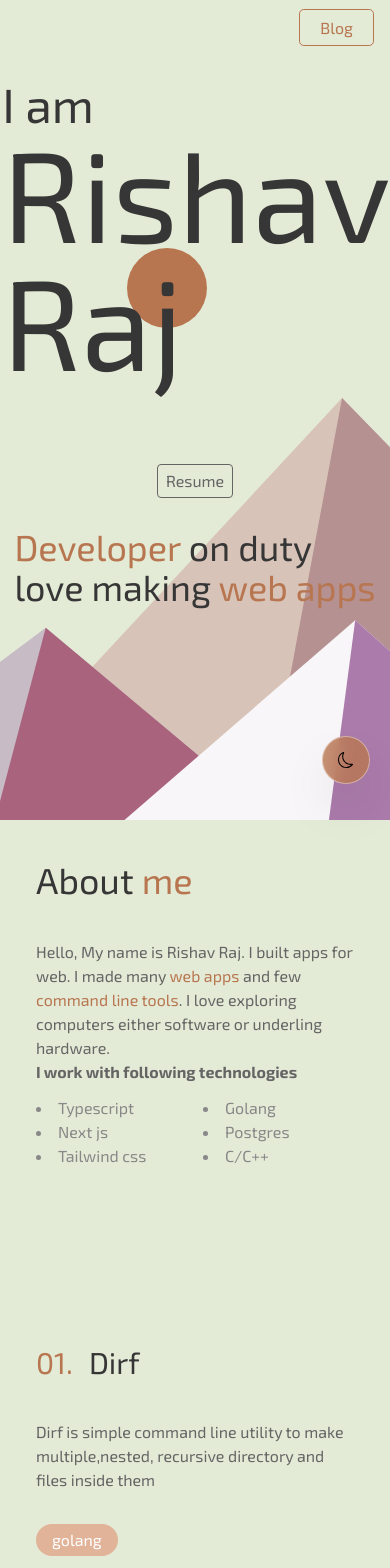
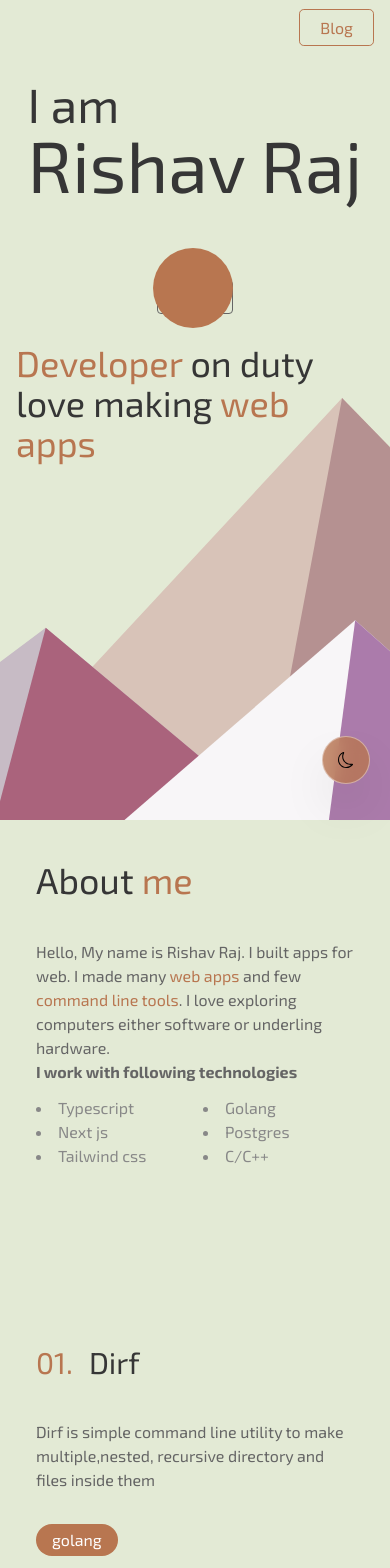
Before and after one commit to rishavmngo/Portfolio-blog-nextjs, a Next.js app: page / in a window 390 px wide. Shown: the part 40-1608 px from the top of the page. Built offline with nearby package versions, Linux system fonts and the light colour scheme.

Commit message:
adding resume button and fix styling

```diff
--- a/app/blog/page.tsx
+++ b/app/blog/page.tsx
@@ -2,12 +2,16 @@ import React from "react";
 import "./style.css";
 import BlogPreview from "@/components/blogPreview.component";
 import { getPostData } from "@/lib/posts";
+import Link from "next/link";
 
 export default function Blog() {
     const posts = getPostData();
     return (
         <main className="pt-10 dark:bg-[#1A1D20]">
             <section className="min-h-screen max-w-[900px] border  border-2 border-white/10 flex-1 bg-white rounded-xl drop-shadow-xl m-auto p-10 flex flex-col items-center bg-[#E3EAD5] dark:bg-[#181B1E] transition-bg">
+                <Link href="/" className="text-[#06b6d4] hover:underline">
+                    Home
+                </Link>
                 <section>
                     <h1 className="text-3xl dark:text-white mb-10">Blogs</h1>
                 </section>
--- a/components/hero.component.tsx
+++ b/components/hero.component.tsx
@@ -1,13 +1,14 @@
 "use client";
 import React from "react";
 import { motion } from "framer-motion";
+import Link from "next/link";
 
 export default function HeroSection() {
     return (
         <section className="flex flex-col items-center">
             <div className="text-[#363636] dark:text-white mb-20 ">
                 <h3 className="text-5xl">I am</h3>
-                <h1 className="relative text-9xl z-20 ">
+                <h1 className="relative sm:text-8xl md:text-9xl text-7xl z-20 ">
                     Rishav Raj
                     <motion.div
                         className="absolute rounded-full -right-6 -top-2 -z-20 w-[80px] h-[80px] bg-[#B87650] max-[640px]:left-[125px] max-[640px]:top-[120px]"
@@ -34,9 +35,13 @@ export default function HeroSection() {
                     ></motion.div>
                 </h1>
             </div>
-            <div className=" mb-[1.8rem] sm:mb-[6.8rem] text-[#656565] dark:text-white p-1 px-2 rounded border border-[1.9px] border-[#656565] cursor-pointer hover:bg-[#B87650] hover:text-gray-200 active:bg-[#A8653F]">
+            <a
+                href="/resume.pdf"
+                download={true}
+                className=" mb-[1.8rem] sm:mb-[6.8rem] text-[#656565] dark:text-white p-1 px-2 rounded border border-[1.9px] border-[#656565] cursor-pointer hover:bg-[#B87650] hover:text-gray-200 active:bg-[#A8653F]"
+            >
                 Resume
-            </div>
+            </a>
             <div className="text-[#363636] dark:text-white text-4xl">
                 <h4>
                     <span className="text-[#B87650]">Developer</span> on duty
--- a/components/project.component.tsx
+++ b/components/project.component.tsx
@@ -44,7 +44,7 @@ export default function Project({
                         {tags.map((tag, index) => (
                             <li
                                 key={`tags-${index}`}
-                                className="p-1 px-4 text-white bg-[#E1B399] rounded-full"
+                                className="p-1 px-4 text-white bg-[#b87650] rounded-full"
                             >
                                 {tag}
                             </li>
--- a/package.json
+++ b/package.json
@@ -15,6 +15,9 @@
     "react": "^18",
     "react-dom": "^18",
     "react-icons": "^4.11.0",
+    "rehype": "^13.0.1",
+    "rehype-attr": "^3.0.1",
+    "rehype-parse": "^9.0.0",
     "remark": "^15.0.1",
     "remark-html": "^16.0.1",
     "remark-parse": "^11.0.0",
```
Also changed, not shown: 2 other files (tests, documents, lock files or other folders).
